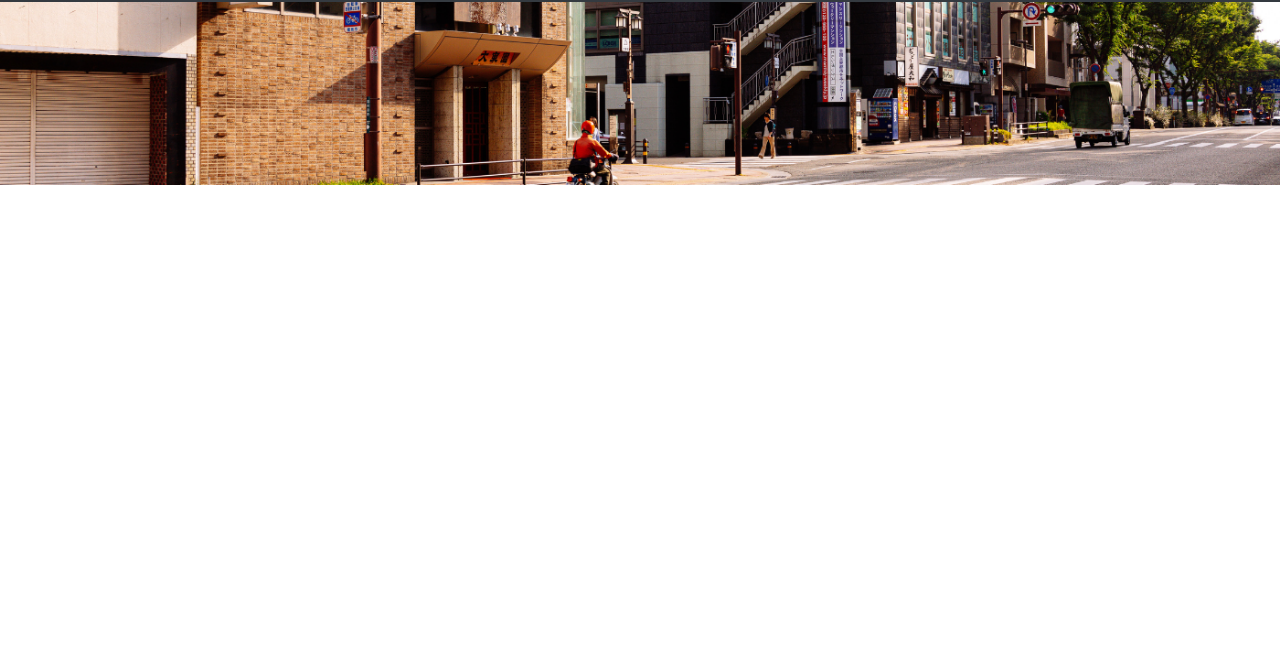
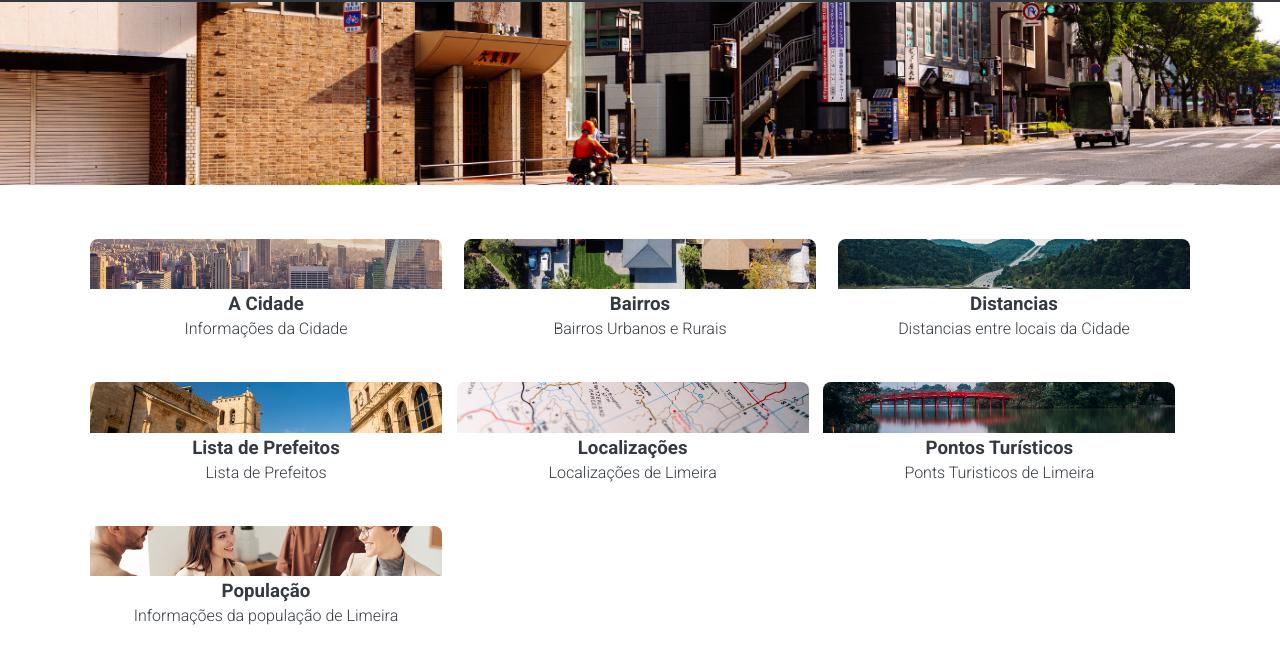
Before and after one commit to pedrogrsilva/site_limeira, a plain HTML site: page index.html in a window 1280 px wide. Shown: the part 87-750 px from the top of the page. Drawn offline with nearby package versions, Linux system fonts and the light colour scheme.

Commit message:
Aula 25/11/2024 - população.html, localização.html, esporte.html e prefeitos.html

```diff
--- a/css/style.css
+++ b/css/style.css
@@ -104,6 +104,41 @@ ul, ol{
     margin-left: 18px;
 }
 
+/*Formatação da Home*/
+
+.home{
+    display: flex;
+    justify-content: space-between;
+    flex-wrap: wrap;
+    margin-top: 50px;
+    margin-bottom: 80px;
+    .card{
+        width: 32%;
+        border: 1px solid var(--cinza_bbb);
+        margin-bottom: 30px;
+        text-align: center;
+        border-radius: 8px;
+        img{
+            width: 100%;
+            border-radius: 8px 8px 0px 0px      /*top-left, top-right, bottom-right, bottom-left*/
+        }
+        p{
+            font-weight: 300;
+            margin-left: 10px;
+            margin-right: 10px;
+        }
+
+        a{
+            color: var(--cinza_escuro);
+            text-decoration: none;
+        }
+
+        a:hover{
+            color: forestgreen;
+        }
+    }
+}
+
 .tabela_distancias{
     border-collapse: separate;
     width: 100%;
@@ -118,18 +153,6 @@ ul, ol{
         background-color: var(--verde_translucido);
         padding: 10px;
     }
-}
-
-.imagem_populacao img{
-    width: 100%;
-}
-
-.imagem_localizacao img{
-    width: 100%;
-}
-
-.imagem_esportes img{
-    width: 100%;
 }
 
 .tabela_populacao{
@@ -147,6 +170,43 @@ ul, ol{
         padding: 10px;
     }
 }
+
+.tabela_de_prefeitos{
+    border-collapse: separate;
+    width: 100%;
+
+    th{
+        background-color: var(--verde);
+        color: var(--branco);
+        padding: 8px;
+        text-align: start;
+    }
+    td{
+        background-color: var(--verde_translucido);
+        padding: 10px;
+    }
+
+}
+.imagem_prefeitos img{
+    width: 100%;
+}
+
+.imagem_populacao img{
+    width: 100%;
+}
+
+.imagem_localizacao img{
+    width: 100%;
+}
+
+.imagem_esportes img{
+    width: 100%;
+}
+
+.imagem_prefeitos{
+    width: 100%;
+}
+
 
 .patio_shopping img{
     padding: 10px;
--- a/index.html
+++ b/index.html
@@ -38,6 +38,63 @@
 
     <main>
 
+        <div class="home">
+
+        <div class="card">
+        <a href="a-cidade.html">
+            <img src="imagens/cidade.png" alt="">
+            <h3>A Cidade</h3>
+            <p>Informações da Cidade</p>
+        </a>
+        </div>
+
+        <div class="card">
+        <a href="bairros.html">
+            <img src="imagens/bairros.png" alt="">
+            <h3>Bairros</h3>
+            <p>Bairros Urbanos e Rurais </p>
+        </a>
+        </div>
+
+        <div class="card">
+        <a href="distancias.html">
+            <img src="imagens/distancias.png" alt="">
+            <h3>Distancias</h3>
+            <p>Distancias entre locais da Cidade</p>
+        </a>
+        </div>
+
+        <div class="card">
+        <a href="lista-de-prefeitos.html">
+            <img src="imagens/prefeitos.png" alt="">
+            <h3>Lista de Prefeitos</h3>
+            <p>Lista de Prefeitos</p>
+        </a>
+        </div>
+
+        <div class="card">
+        <a href="localizacao.html">
+            <img src="imagens/localização.png" alt="">
+            <h3>Localizações</h3>
+            <p>Localizações de Limeira</p>
+        </a>
+        </div>
+
+        <div class="card">
+            <a href="pontos-turisticos.html">
+            <img src="imagens/pontos turisticos.png" alt="">
+            <h3>Pontos Turísticos</h3>
+            <p>Ponts Turisticos de Limeira</p>
+        </div>
+
+        <div class="card">
+            <a href="populacao.html">
+            <img src="imagens/população.png" alt="">
+            <h3>População</h3>
+            <p>Informações da população de Limeira</p>
+            </div>
+        </div>
+    </div>
 
     </main>
 
```
Also changed, not shown: esportes.html (+6 -1 lines), lista-de-prefeitos.html (+37 -2 lines), imagens/prefeitos.png (added).
